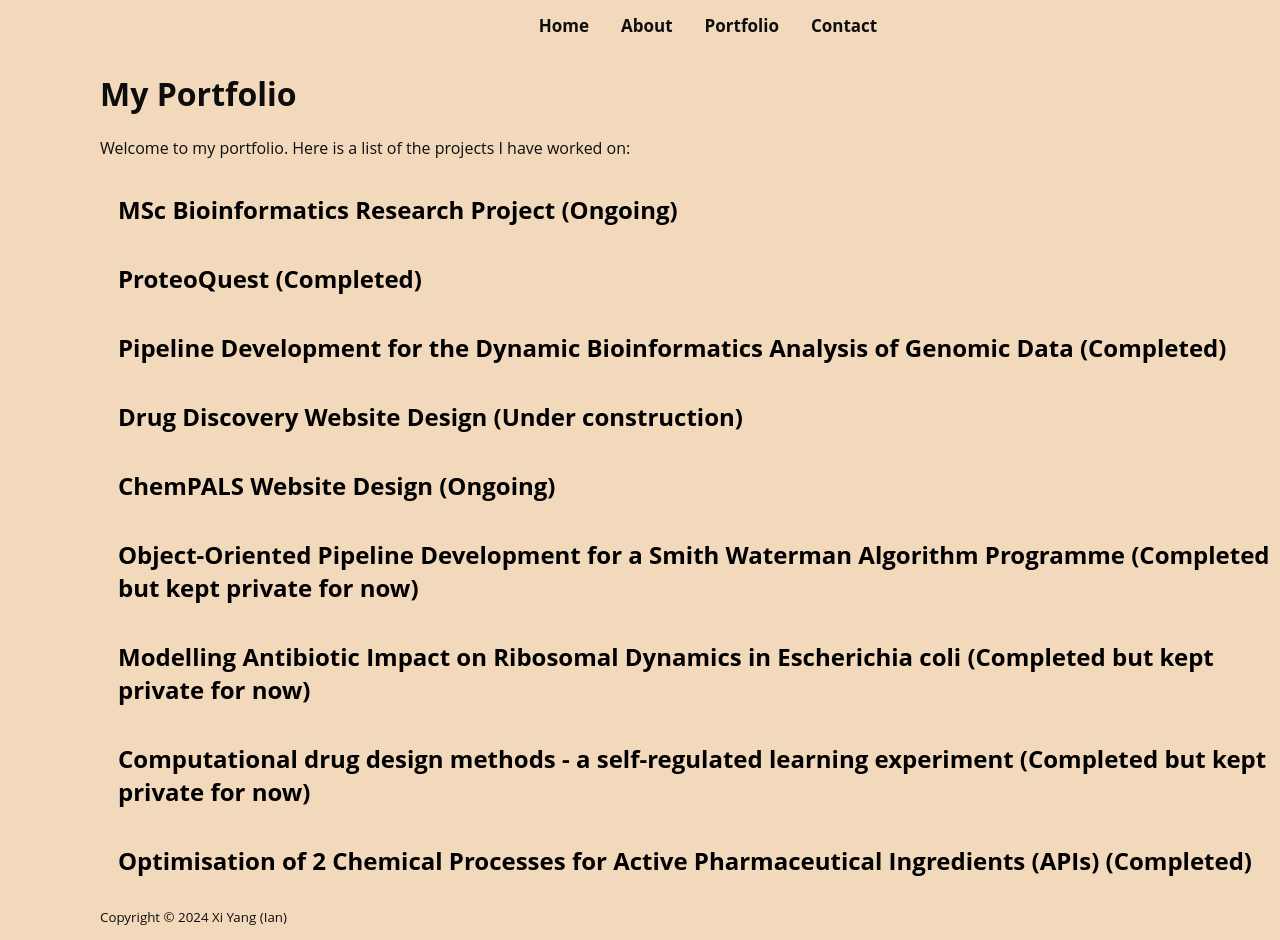
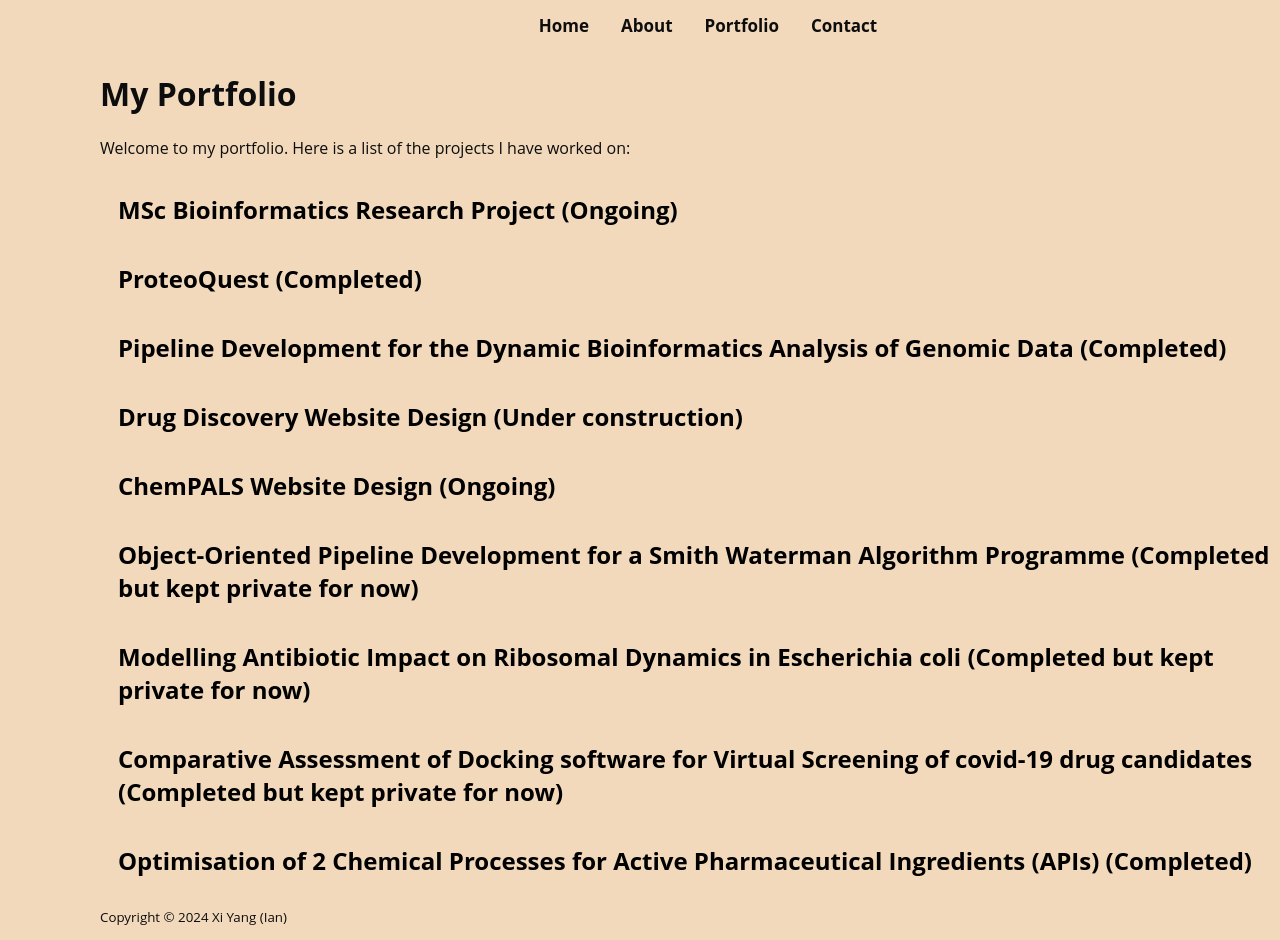
Before and after one commit to GrignardReagent/euchempals.github.io, a Jekyll site: the page built from portfolio.html, in a window 1280 px wide. Built offline with Jekyll 4.4.1, drawn with Linux system fonts in a browser that asks for light colours; nearby versions of some CDN libraries.

Commit message:
Updated projects

```diff
--- a/_data/projects.yml
+++ b/_data/projects.yml
@@ -9,7 +9,7 @@
 
 - name: Pipeline Development for the Dynamic Bioinformatics Analysis of Genomic Data (Completed)
   description: A bioinformatics tool built entirely in Bash, for running fastqc, sequence alignment and bioinformatics analysis of a dynamic genomic dataset. This project was developed as part of the Bioinformatics Programming and Systems Management (BPSM) In-Course Assessment 1 and obtained 85%.
-  link: https://github.com/GrignardReagent/ProteoQuest
+  link: https://github.com/GrignardReagent/ICA1
 
 - name: Drug Discovery Website Design (Under construction)
   description: An interactive drug discovery website employing AI for generating novel drug molecules. This project is currently under construction.
@@ -27,8 +27,8 @@
   description: A research project to model the impact of antibiotics on ribosomal dynamics in Escherichia coli, as part of the Practical Systems Biology (PSB) course. This is kept private until marks are released.
   link: https://github.com/GrignardReagent?tab=repositories
 
-- name: Computational drug design methods - a self-regulated learning experiment (Completed but kept private for now)
-  description: A self-led research project to compare the performance of different docking software for use in the drug design against the main protease of SARS-CoV-2. This is kept private until all relevant materials are prepared.
+- name: Comparative Assessment of Docking software for Virtual Screening of covid-19 drug candidates (Completed but kept private for now)
+  description: A self-led research project to compare the performance of different docking software (AutoDock Vina, rDock and Flare) for use in the drug design against the main protease of SARS-CoV-2. This is kept private until all relevant materials are prepared.
   link: https://github.com/GrignardReagent?tab=repositories
 
 - name: Optimisation of 2 Chemical Processes for Active Pharmaceutical Ingredients (APIs) (Completed)
```
